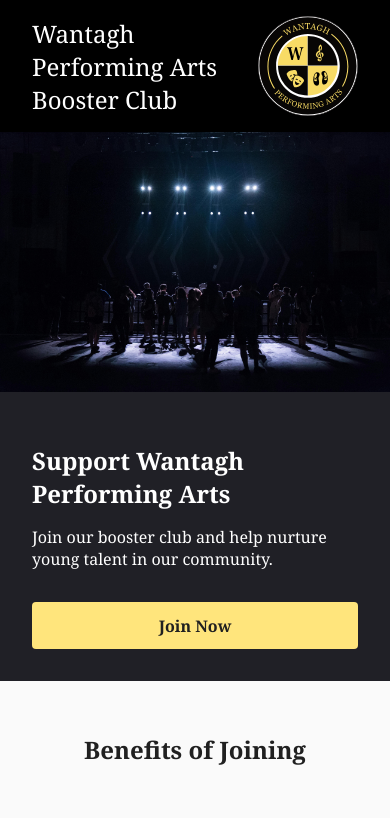
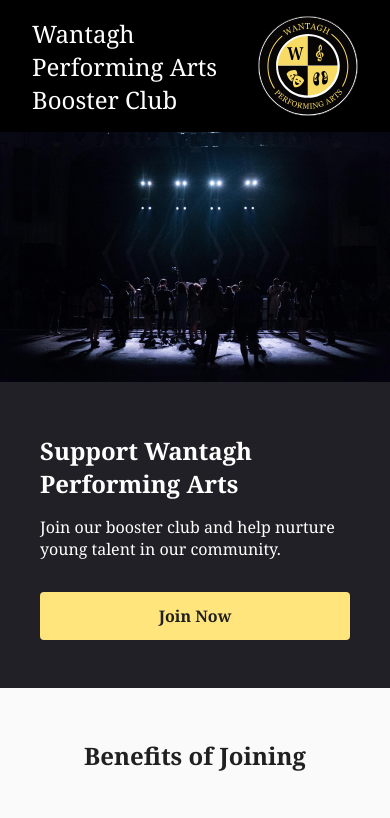
Before and after one commit to keymholio/booster-form, a Vue app: page / in a window 390 px wide. Shown: the top 818 px of the page. Built offline with nearby package versions, Linux system fonts and the light colour scheme.

Commit message:
minor adjustments to the homepage

```diff
--- a/src/components/HomePage.vue
+++ b/src/components/HomePage.vue
@@ -137,12 +137,12 @@
     height: auto;
   }
 
-  .hero-image {
-    height: 300px; /* Adjust as needed */
+  .hero-image img {
+    height: 250px; /* Adjust as needed */
   }
 
   .hero-content {
-    padding: 2rem 2rem;
+    padding: 2rem 2.5rem 3rem;
   }
 
   .hero-text {
```
